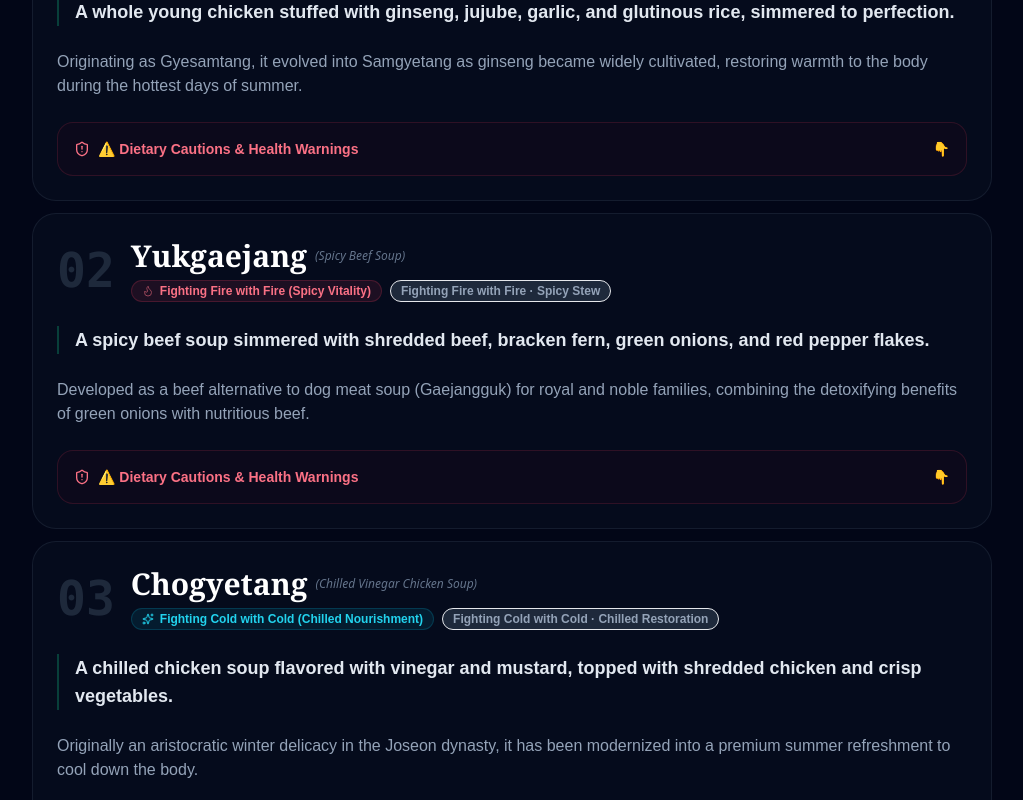
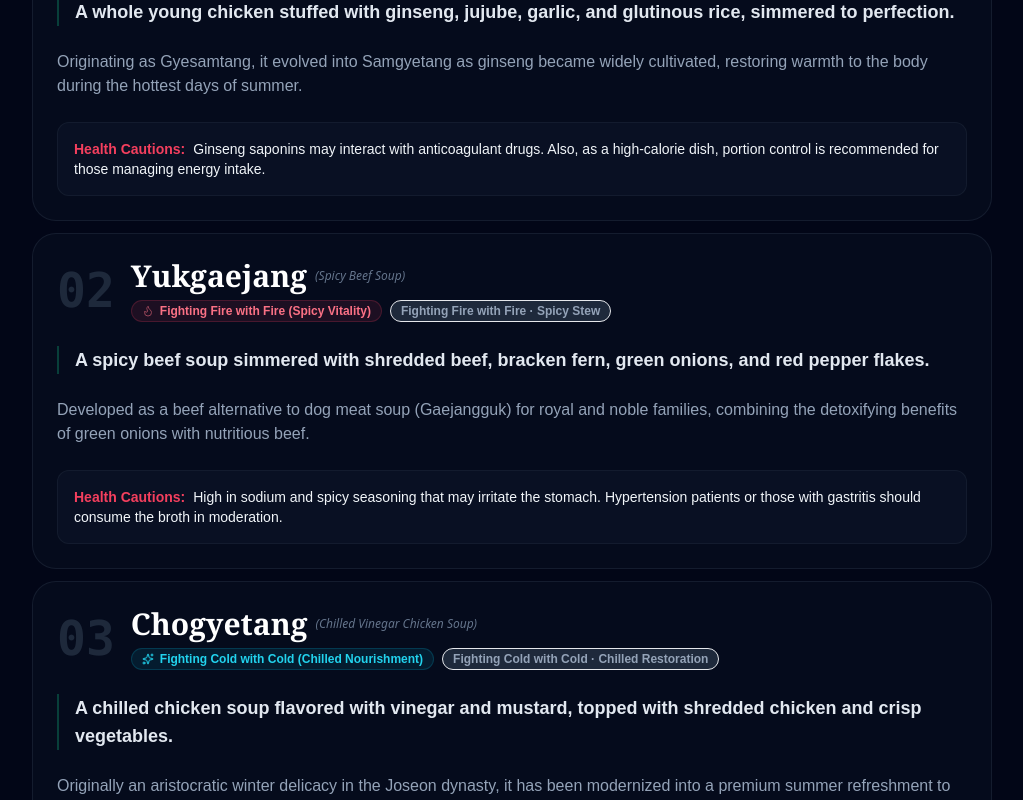
Before and after one commit to EBookMart/K-BanChan, a Next.js app: page /en/hot/summer-korean-foods-10 in a window 1280 px wide. Shown: the part 1140-1940 px from the top of the page, without its empty margins (128-1151 px from the left). Built offline with nearby package versions, Linux system fonts and the light colour scheme.

Commit message:
style: 건강상 주의점 박스를 클릭 없이 바로 보이도록 평문으로 변경

```diff
--- a/src/app/[locale]/hot/summer-korean-foods-10/page.tsx
+++ b/src/app/[locale]/hot/summer-korean-foods-10/page.tsx
@@ -183,19 +183,15 @@ export default function SummerKoreanFoodsPage({ params: { locale } }: Props) {
                     {culture}
                   </p>
 
-                  {/* HTML5 Native Zero-JS Accordion Caution Box */}
-                  <details className="group border border-rose-500/15 bg-rose-950/10 rounded-2xl overflow-hidden transition-all duration-300">
-                    <summary className="flex items-center justify-between cursor-pointer p-4 text-xs md:text-sm font-bold text-rose-400 hover:bg-rose-950/20 select-none">
-                      <div className="flex items-center gap-2">
-                        <ShieldAlert size={16} />
-                        <span>{summerFoodsUiI18n.cautionBoxTitle[contentLocale] || summerFoodsUiI18n.cautionBoxTitle.en}</span>
-                      </div>
-                      <span className="transition-transform duration-300 group-open:rotate-180">👇</span>
-                    </summary>
-                    <div className="p-4 pt-0 border-t border-rose-500/10 text-xs md:text-sm text-slate-300 font-normal leading-relaxed">
+                  {/* Caution Box */}
+                  <div className="text-xs md:text-sm leading-relaxed mt-2 p-4 bg-slate-900/50 rounded-xl border border-slate-800/50">
+                    <span className="font-bold text-rose-500 mr-2">
+                      {summerFoodsUiI18n.cautionBoxTitle[contentLocale] || summerFoodsUiI18n.cautionBoxTitle.en}:
+                    </span>
+                    <span className="text-slate-100 font-normal">
                       {caution}
-                    </div>
-                  </details>
+                    </span>
+                  </div>
                 </div>
               </article>
             );
--- a/src/data/i18n/summer-korean-foods-10.ts
+++ b/src/data/i18n/summer-korean-foods-10.ts
@@ -216,14 +216,14 @@ export const summerKoreanFoods10I18n: LocalizedPageContent = {
 
 export const summerFoodsUiI18n = {
   cautionBoxTitle: {
-    ko: "⚠️ 이런 분들은 특히 유의하세요 (건강상 주의점)",
-    en: "⚠️ Dietary Cautions & Health Warnings",
-    ja: "⚠️ 食事上の注意と健康上の警告",
-    zh: "⚠️ 饮食注意与健康警告",
-    es: "⚠️ Precauciones Dietéticas y Advertencias de Salud",
-    fr: "⚠️ Précautions et Avertissements de Santé",
-    ar: "⚠️ تحذيرات صحية واحتياطات غذائية",
-    ru: "⚠️ Диетические предостережения и предупреждения о здоровье"
+    ko: "건강상 주의점",
+    en: "Health Cautions",
+    ja: "健康上の注意",
+    zh: "健康注意",
+    es: "Advertencias de Salud",
+    fr: "Avertissements de Santé",
+    ar: "تحذيرات صحية",
+    ru: "Предупреждения о здоровье"
   },
   adPlacementText: {
     ko: "💡 추천 파트너 마케팅 영역 (한국 정통 식재료 밀키트 구매처)",
```
